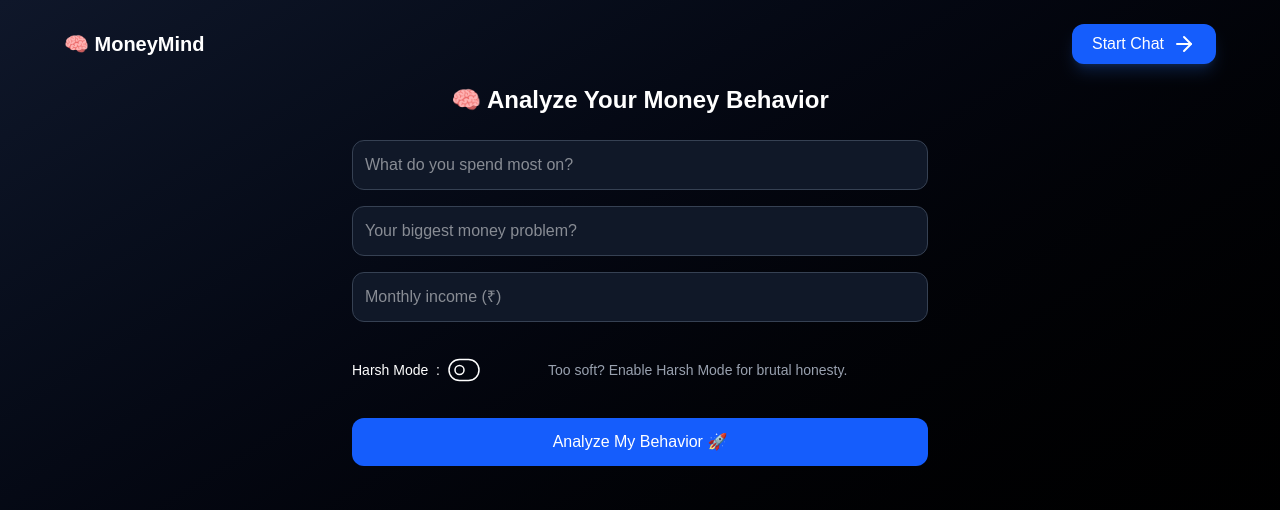
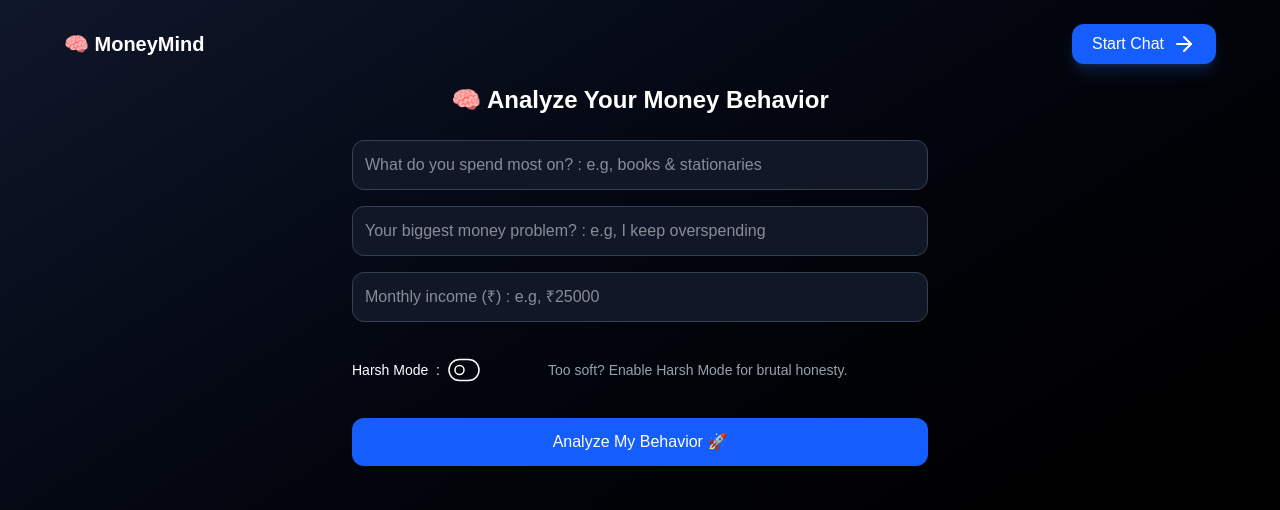
Before and after one commit to Edasgh/moneymind, a Next.js app: page /analyze in a window 1280 px wide. Shown: the top 510 px of the page. Built offline with nearby package versions, Linux system fonts and the light colour scheme.

Commit message:
"better UX in analyze"

```diff
--- a/app/analyze/page.tsx
+++ b/app/analyze/page.tsx
@@ -516,21 +516,21 @@ export default function AnalyzePage() {
       {/* FORM */}
       <div className="max-w-xl mx-auto space-y-4">
         <input
-          placeholder="What do you spend most on?"
+          placeholder="What do you spend most on? : e.g, books & stationaries"
           value={spending}
           onChange={(e) => setSpending(e.target.value)}
           className="w-full p-3 rounded-xl bg-gray-900 border border-gray-700"
         />
 
         <input
-          placeholder="Your biggest money problem?"
+          placeholder="Your biggest money problem? : e.g, I keep overspending"
           value={problem}
           onChange={(e) => setProblem(e.target.value)}
           className="w-full p-3 rounded-xl bg-gray-900 border border-gray-700"
         />
 
         <input
-          placeholder="Monthly income (₹)"
+          placeholder="Monthly income (₹) : e.g, ₹25000"
           value={income}
           onChange={(e) => setIncome(e.target.value)}
           className="w-full p-3 rounded-xl bg-gray-900 border border-gray-700"
```
